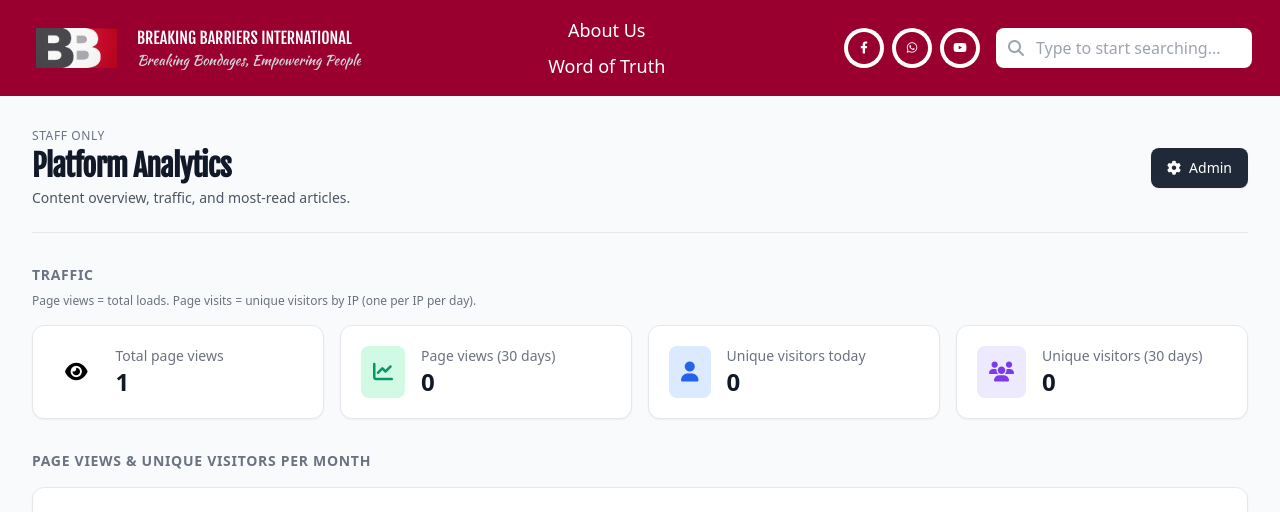
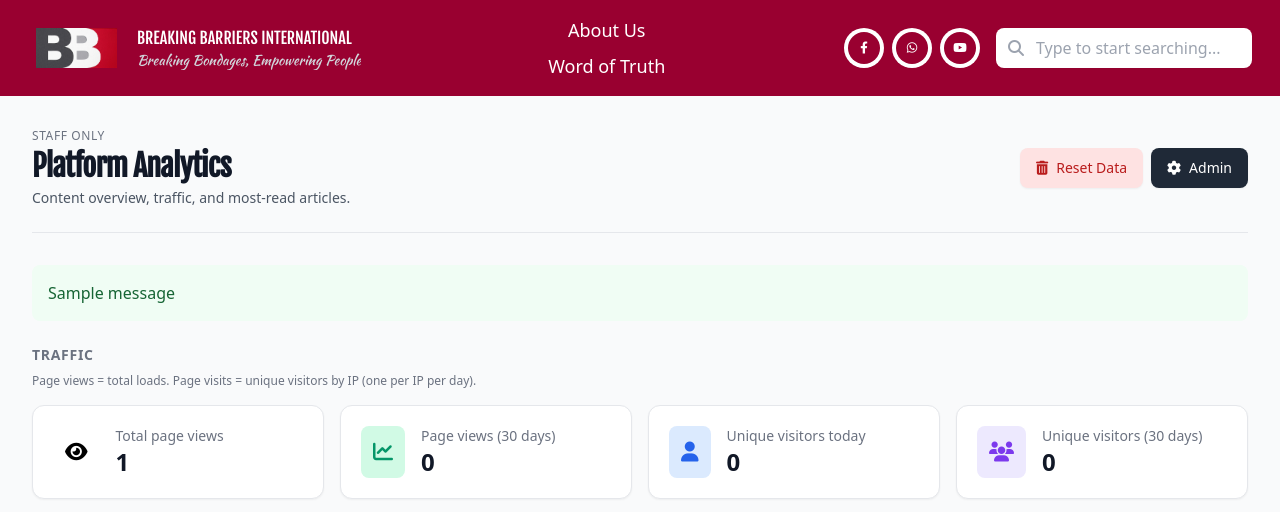
Before and after one commit to MukoyaKuya/Breaking-Barriers-, a Django app: page /analytics/ in a window 1280 px wide. Shown: the top 512 px of the page. Run offline with Django 5.2, Linux system fonts and the light colour scheme; a user stored in the database is signed in; data comes from the database, SQL or seed files in the repository; tables that the repository leaves empty hold one stand-in row (values such as "Sample post"); one stand-in notice (Sample message) is shown; parts of the project's set-up code (start-up, migrations or seed data) failed here and were passed over; some libraries are stand-ins or nearby versions.

Commit message:
Analytics: Add Reset Data feature

```diff
--- a/church/templates/church/analytics.html
+++ b/church/templates/church/analytics.html
@@ -16,11 +16,31 @@
                     Content overview, traffic, and most-read articles.
                 </p>
             </div>
-            <a href="{% url 'admin:index' %}" class="inline-flex items-center gap-2 rounded-lg bg-gray-800 px-4 py-2.5 text-sm font-medium text-white shadow-sm transition hover:bg-gray-700">
-                <i class="fas fa-cog"></i>
-                <span>Admin</span>
-            </a>
+            <div class="flex gap-2">
+                <form action="{% url 'analytics_reset' %}" method="post" onsubmit="return confirm('Are you sure you want to delete ALL analytics data? This action cannot be undone.');">
+                    {% csrf_token %}
+                    <button type="submit" class="inline-flex items-center gap-2 rounded-lg bg-red-100 px-4 py-2.5 text-sm font-medium text-red-700 shadow-sm transition hover:bg-red-200">
+                        <i class="fas fa-trash-alt"></i>
+                        <span>Reset Data</span>
+                    </button>
+                </form>
+                <a href="{% url 'admin:index' %}" class="inline-flex items-center gap-2 rounded-lg bg-gray-800 px-4 py-2.5 text-sm font-medium text-white shadow-sm transition hover:bg-gray-700">
+                    <i class="fas fa-cog"></i>
+                    <span>Admin</span>
+                </a>
+            </div>
         </header>
+
+        <!-- Messages -->
+        {% if messages %}
+        <div class="mb-6 space-y-2">
+            {% for message in messages %}
+            <div class="rounded-lg p-4 {% if message.tags == 'success' %}bg-green-50 text-green-800{% elif message.tags == 'error' %}bg-red-50 text-red-800{% else %}bg-blue-50 text-blue-800{% endif %}">
+                {{ message }}
+            </div>
+            {% endfor %}
+        </div>
+        {% endif %}
 
         <!-- Traffic: page views vs page visits (unique IPs) -->
         <section class="mb-8">
--- a/church/urls.py
+++ b/church/urls.py
@@ -34,4 +34,5 @@ urlpatterns = [
     path('search/autocomplete/', views.search_autocomplete_view, name='search_autocomplete'),
     path('newsletter/subscribe/', views.newsletter_subscribe_view, name='newsletter_subscribe'),
     path('analytics/', views.analytics_view, name='analytics'),
+    path('analytics/reset/', views.analytics_reset_view, name='analytics_reset'),
 ]
--- a/church/views.py
+++ b/church/views.py
@@ -1003,3 +1003,13 @@ def analytics_view(request):
         'upcoming_events': upcoming_events,
     }
     return render(request, 'church/analytics.html', context)
+
+
+@staff_member_required
+def analytics_reset_view(request):
+    """Resets all analytics data (PageViews)."""
+    if request.method == 'POST':
+        PageView.objects.all().delete()
+        from django.contrib import messages
+        messages.success(request, 'Analytics data has been successfully reset.')
+    return redirect('analytics')
```
